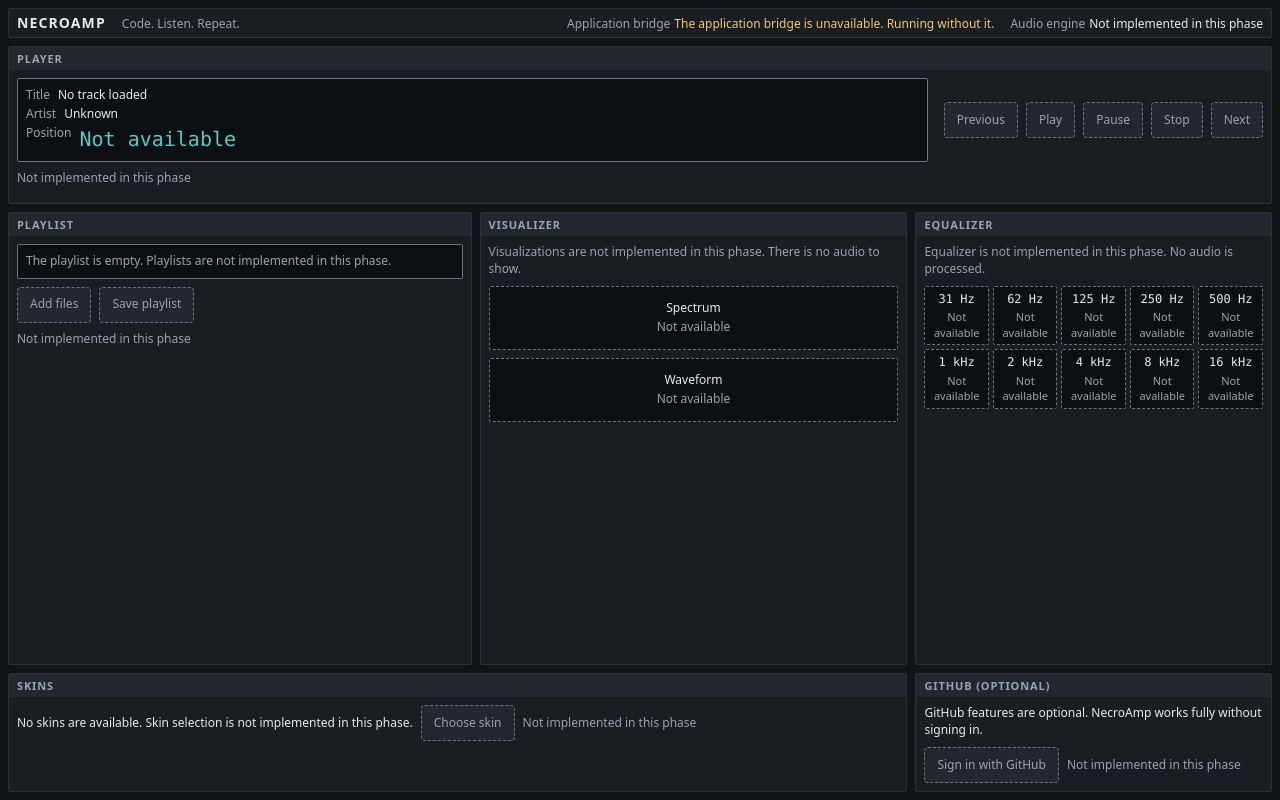
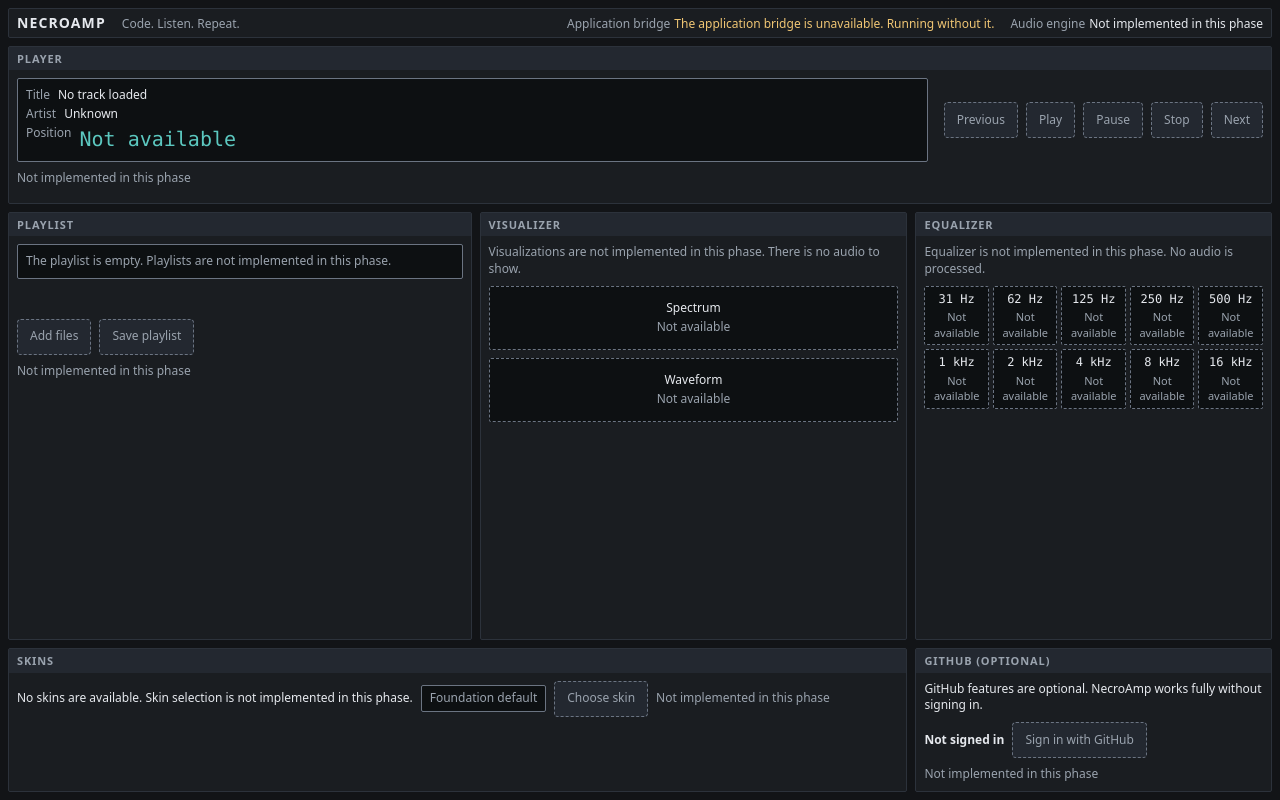
Before and after one commit to Hugo-BerC/necroamp, a React app: page / in a window 1280 px wide. Built offline with nearby package versions, Linux system fonts and the light colour scheme.

Commit message:
feat(renderer): fix defects 0002-0004 (playlist list, default skin entry, not signed in status) Validation: Block B review, a11y conformance tests R8.5/R8.8/R8.9 pass.

```diff
--- a/src/renderer/app/strings/en.ts
+++ b/src/renderer/app/strings/en.ts
@@ -65,6 +65,7 @@ export const STRINGS = {
     empty: 'The playlist is empty. Playlists are not implemented in this phase.',
     addFiles: 'Add files',
     savePlaylist: 'Save playlist',
+    listLabel: 'Playlist items',
   },
   equalizer: {
     bands: 'Equalizer bands',
@@ -91,9 +92,12 @@ export const STRINGS = {
   skins: {
     none: 'No skins are available. Skin selection is not implemented in this phase.',
     choose: 'Choose skin',
+    selectLabel: 'Skin',
+    foundationDefault: 'Foundation default',
   },
   github: {
     optional: 'GitHub features are optional. NecroAmp works fully without signing in.',
     signIn: 'Sign in with GitHub',
+    status: 'Not signed in',
   },
 } as const;
--- a/src/renderer/features/github/github-view.module.css
+++ b/src/renderer/features/github/github-view.module.css
@@ -9,3 +9,8 @@
 .root [data-part='unavailable-note'] {
   color: var(--na-color-text-muted);
 }
+
+.root [data-part='github-status'] {
+  color: var(--na-color-text);
+  font-weight: 600;
+}
--- a/src/renderer/features/github/github-view.tsx
+++ b/src/renderer/features/github/github-view.tsx
@@ -12,6 +12,7 @@ export function GithubView({ signInLabel, onSignIn, message }: GithubPlaceholder
     <RegionFrame id="github" titleId="github-heading" heading={STRINGS.regions.github}>
       <div className={styles.root}>
         <p data-part="github-optional">{STRINGS.github.optional}</p>
+        <p data-part="github-status">{STRINGS.github.status}</p>
         <ControlButton
           label={signInLabel}
           part="github-sign-in"
--- a/src/renderer/features/playlist/playlist-view.tsx
+++ b/src/renderer/features/playlist/playlist-view.tsx
@@ -17,6 +17,7 @@ export function PlaylistView({ actions, message }: PlaylistViewProps) {
     <RegionFrame id="playlist" titleId="playlist-heading" heading={STRINGS.regions.playlist}>
       <div className={styles.root}>
         <p data-part="playlist-empty">{STRINGS.playlist.empty}</p>
+        <ul data-part="playlist-items" aria-label={STRINGS.playlist.listLabel} />
         <div data-part="playlist-actions" role="group" aria-label={STRINGS.regions.playlist}>
           {actions.map((action) => (
             <ControlButton
--- a/src/renderer/features/skins/skins-view.module.css
+++ b/src/renderer/features/skins/skins-view.module.css
@@ -9,3 +9,13 @@
 .root [data-part='unavailable-note'] {
   color: var(--na-color-text-muted);
 }
+
+.root [data-part='skin-select'] {
+  margin: 0;
+  padding: var(--na-space-2) var(--na-space-3);
+  list-style: none;
+  color: var(--na-color-text-muted);
+  background: var(--na-color-surface-inset);
+  border: var(--na-border-width) solid var(--na-color-border-control);
+  border-radius: var(--na-radius-1);
+}
--- a/src/renderer/features/skins/skins-view.tsx
+++ b/src/renderer/features/skins/skins-view.tsx
@@ -16,6 +16,9 @@ export function SkinsView({ chooseLabel, onChoose, message }: SkinSelection) {
     >
       <div className={styles.root}>
         <p data-part="skin-none">{STRINGS.skins.none}</p>
+        <ul data-part="skin-select" aria-label={STRINGS.skins.selectLabel}>
+          <li>{STRINGS.skins.foundationDefault}</li>
+        </ul>
         <ControlButton
           label={chooseLabel}
           part="skin-choose"
```
